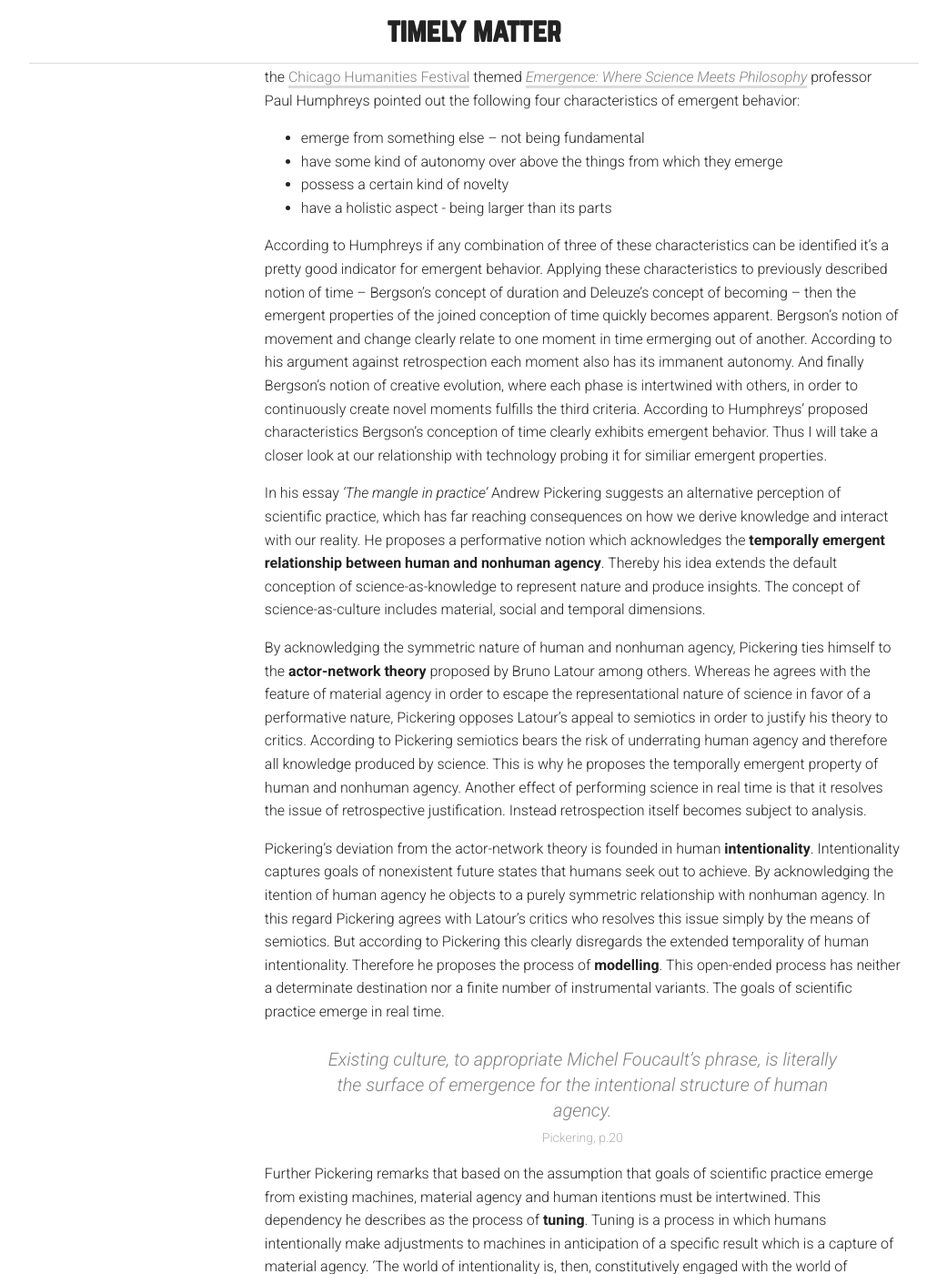
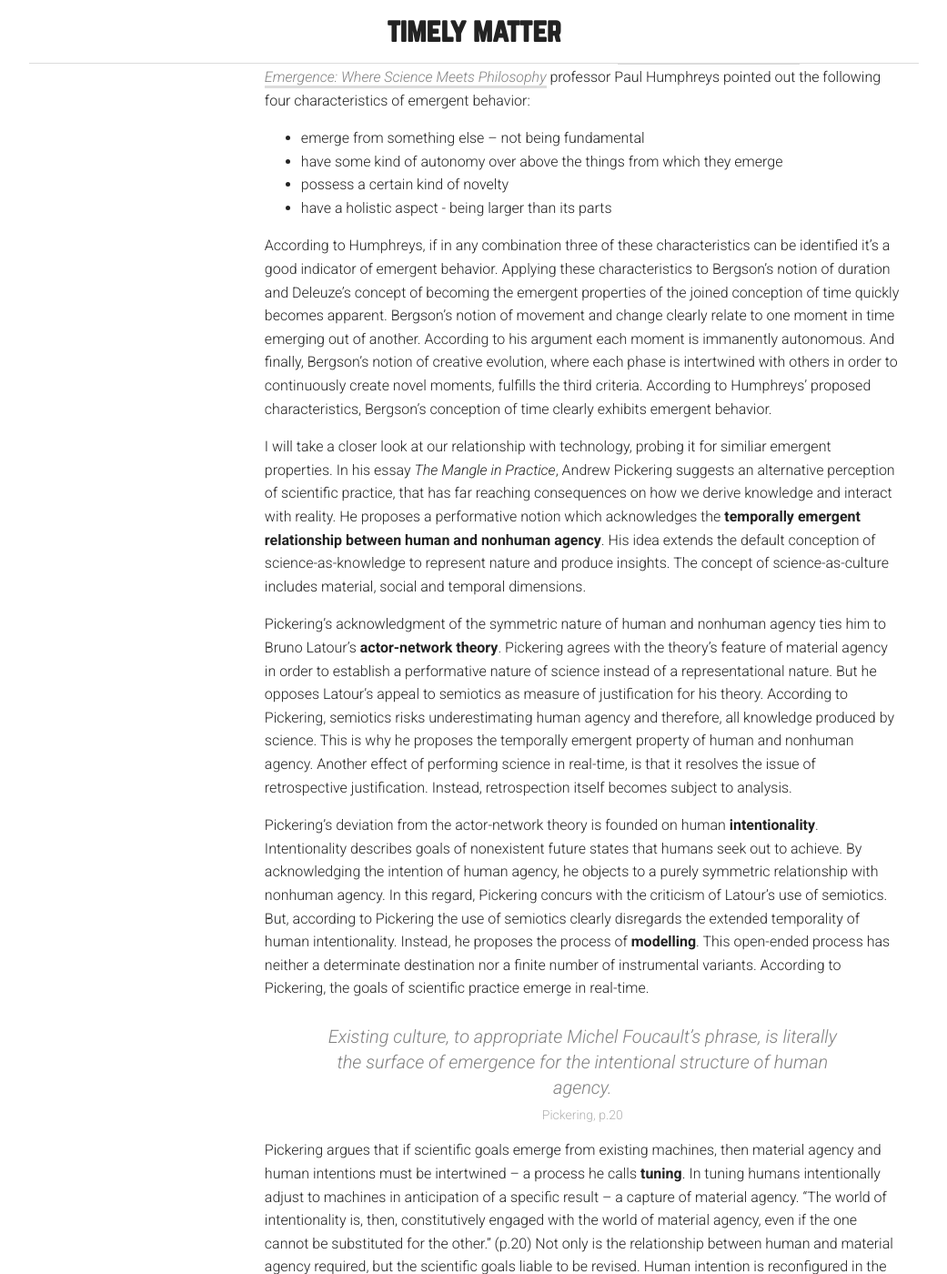
Before and after one commit to davidbeermann/timely-matter, a Jekyll site: the page built from concept/index.md, in a window 1280 px wide and 1400 px high, scrolled down 6156 px. Shown: the whole window at 91% size, without its empty margins (119-1160 px from the left). Built offline with Jekyll 4.4.1, drawn with Linux system fonts in a browser that asks for light colours; some of the changed text lies outside the part shown.

Commit message:
2nd draft on emergence

```diff
--- a/concept/index.md
+++ b/concept/index.md
@@ -113,32 +113,32 @@
 > Richard J. Franke
 > Chicago Humanities Festival
 
-This off-hand description suggested by Richard Franke of what emergence is hints at the intricacies of assiciations this term is endowed with across philosophy and science. During the 2008 edition of the [Chicago Humanities Festival](http://chicagohumanities.org/) themed [*Emergence: Where Science Meets Philosophy*](http://chicagohumanities.org/events/2008/thinking-big/emergence-philosophy-meets-science) professor Paul Humphreys pointed out the following four characteristics of emergent behavior:
+Franke's offhand description of emergence hints at the intricacies of philosophical and scientific associations of the term. During the 2008 edition of the [Chicago Humanities Festival](http://chicagohumanities.org/) themed [*Emergence: Where Science Meets Philosophy*](http://chicagohumanities.org/events/2008/thinking-big/emergence-philosophy-meets-science) professor Paul Humphreys pointed out the following four characteristics of emergent behavior:
 
 * emerge from something else – not being fundamental
 * have some kind of autonomy over above the things from which they emerge
 * possess a certain kind of novelty
 * have a holistic aspect - being larger than its parts
 
-According to Humphreys if any combination of three of these characteristics can be identified it's a pretty good indicator for emergent behavior. Applying these characteristics to previously described notion of time – Bergson's concept of duration and Deleuze's concept of becoming – then the emergent properties of the joined conception of time quickly becomes apparent. Bergson's notion of movement and change clearly relate to one moment in time ermerging out of another. According to his argument against retrospection each moment also has its immanent autonomy. And finally Bergson's notion of creative evolution, where each phase is intertwined with others, in order to continuously create novel moments fulfills the third criteria. According to Humphreys' proposed characteristics Bergson's conception of time clearly exhibits emergent behavior. Thus I will take a closer look at our relationship with technology probing it for similiar emergent properties.
+According to Humphreys, if in any combination three of these characteristics can be identified it's a good indicator of emergent behavior. Applying these characteristics to Bergson's notion of duration and Deleuze's concept of becoming the emergent properties of the joined conception of time quickly becomes apparent. Bergson's notion of movement and change clearly relate to one moment in time emerging out of another. According to his argument each moment is immanently autonomous. And finally, Bergson's notion of creative evolution, where each phase is intertwined with others in order to continuously create novel moments, fulfills the third criteria. According to Humphreys' proposed characteristics, Bergson's conception of time clearly exhibits emergent behavior.
 
-In his essay *'The mangle in practice'* Andrew Pickering suggests an alternative perception of scientific practice, which has far reaching consequences on how we derive knowledge and interact with our reality. He proposes a performative notion which acknowledges the **temporally emergent relationship between human and nonhuman agency**. Thereby his idea extends the default conception of science-as-knowledge to represent nature and produce insights. The concept of science-as-culture includes material, social and temporal dimensions.
+I will take a closer look at our relationship with technology, probing it for similiar emergent properties. In his essay *The Mangle in Practice*, Andrew Pickering suggests an alternative perception of scientific practice, that has far reaching consequences on how we derive knowledge and interact with reality. He proposes a performative notion which acknowledges the **temporally emergent relationship between human and nonhuman agency**. His idea extends the default conception of science-as-knowledge to represent nature and produce insights. The concept of science-as-culture includes material, social and temporal dimensions.
 
-By acknowledging the symmetric nature of human and nonhuman agency, Pickering ties himself to the **actor-network theory** proposed by Bruno Latour among others. Whereas he agrees with the feature of material agency in order to escape the representational nature of science in favor of a performative nature, Pickering opposes Latour's appeal to semiotics in order to justify his theory to critics. According to Pickering semiotics bears the risk of underrating human agency and therefore all knowledge produced by science. This is why he proposes the temporally emergent property of human and nonhuman agency. Another effect of performing science in real time is that it resolves the issue of retrospective justification. Instead retrospection itself becomes subject to analysis.
+Pickering's acknowledgment of the symmetric nature of human and nonhuman agency ties him to Bruno Latour's **actor-network theory**. Pickering agrees with the theory's feature of material agency in order to establish a performative nature of science instead of a representational nature. But he opposes Latour's appeal to semiotics as measure of justification for his theory. According to Pickering, semiotics risks underestimating human agency and therefore, all knowledge produced by science. This is why he proposes the temporally emergent property of human and nonhuman agency. Another effect of performing science in real-time, is that it resolves the issue of retrospective justification. Instead, retrospection itself becomes subject to analysis.
 
-Pickering's deviation from the actor-network theory is founded in human **intentionality**. Intentionality captures goals of nonexistent future states that humans seek out to achieve. By acknowledging the itention of human agency he objects to a purely symmetric relationship with nonhuman agency. In this regard Pickering agrees with Latour's critics who resolves this issue simply by the means of semiotics. But according to Pickering this clearly disregards the extended temporality of human intentionality. Therefore he proposes the process of **modelling**. This open-ended process has neither a determinate destination nor a finite number of instrumental variants. The goals of scientific practice emerge in real time.
+Pickering's deviation from the actor-network theory is founded on human **intentionality**. Intentionality describes goals of nonexistent future states that humans seek out to achieve. By acknowledging the intention of human agency, he objects to a purely symmetric relationship with nonhuman agency. In this regard, Pickering concurs with the criticism of Latour's use of semiotics. But, according to Pickering the use of semiotics clearly disregards the extended temporality of human intentionality. Instead, he proposes the process of **modelling**. This open-ended process has neither a determinate destination nor a finite number of instrumental variants. According to Pickering, the goals of scientific practice emerge in real-time.
 
 > Existing culture, to appropriate Michel Foucault's phrase, is literally the surface of emergence for the intentional structure of human agency.
 >
 > Pickering, p.20
 
-Further Pickering remarks that based on the assumption that goals of scientific practice emerge from existing machines, material agency and human itentions must be intertwined. This dependency he describes as the process of **tuning**. Tuning is a process in which humans intentionally make adjustments to machines in anticipation of a specific result which is a capture of material agency. 'The world of intentionality is, then, constitutively engaged with the world of material agency, even if the one cannot be substituted for the other.' (p.20) Not only is the relationship between human and material agency required but also the scientific goals liable for revision. In the process of tuning human intention is reconfigured and becomes itself subject to temporal emergence. Therefore human intentionality and nonhuman agency are deeply intertwined by reciprocal dependence. Nevertheless human intent is still acknowledged as distinct.
+Pickering argues that if scientific goals emerge from existing machines, then material agency and human intentions must be intertwined – a process he calls **tuning**. In tuning humans intentionally adjust to machines in anticipation of a specific result – a capture of material agency. "The world of intentionality is, then, constitutively engaged with the world of material agency, even if the one cannot be substituted for the other." (p.20) Not only is the relationship between human and material agency required, but the scientific goals liable to be revised. Human intention is reconfigured in the process of tuning and becomes itself subject to temporal emergence. Therefore, human intentionality and nonhuman agency are deeply intertwined by reciprocal dependence. Nevertheless, Pickering asserts that human intent is distinct.
 
 > Tuning in goal-oriented practice takes the form, I think, of a dance of agency.
 >
 > Pickering, p.21
 
-The dance of agency alludes to performative idiom Pickering tries to establish in quite literal way. The previously described process of tuning can be generalized as a form of a **dialectic of resistance and accommodation**. In this case resistence is a metaphor for failing to achieve an intended capture of material agency. On the other hand accomodation is an active human strategy as a result of resistance. This interplay of material and social agency blurs their contours. It is this emergent transformation and delineation which Pickering appropriates as 'the mangle in practice'. By corroding the distinctions between human and nonhuman agency the mangle adverts to actor-network theory. But the performative idiom that Pickering developed moves past binary distinctions between humanism and antihumanism. Instead it opens the space for **posthumanism**. In it human actors are still present but also inextricably entangled with the nonhuman. Humans simply lost their claim of being at the center of reality.
+'The dance of agency' alludes to a performative idiom Pickering tries to establish quite literally. Tuning can be generalized as a form of a **dialectic of resistance and accommodation**. In this case, resistence is a metaphor for failing to achieve an intended capture of material agency. On the other hand, accomodation is an active human strategy as a result of resistance. This interplay between material and social agency blurs the contours of subject and object. It is this emergent transformation and delineation which Pickering refers to as 'the mangle in practice'. By corroding the distinctions between human and nonhuman agency the mangle accredits the actor-network theory. But the performative idiom that Pickering developed moves past binary distinctions between humanism and antihumanism. Instead it opens the space for **posthumanism**. Thus, human actors are still distinguishable but also inextricably entangled with the nonhuman. Humans simply loose their claim of being at the center of reality.
 
 > The world makes us in one and the same process as we make the world.
 >
```
